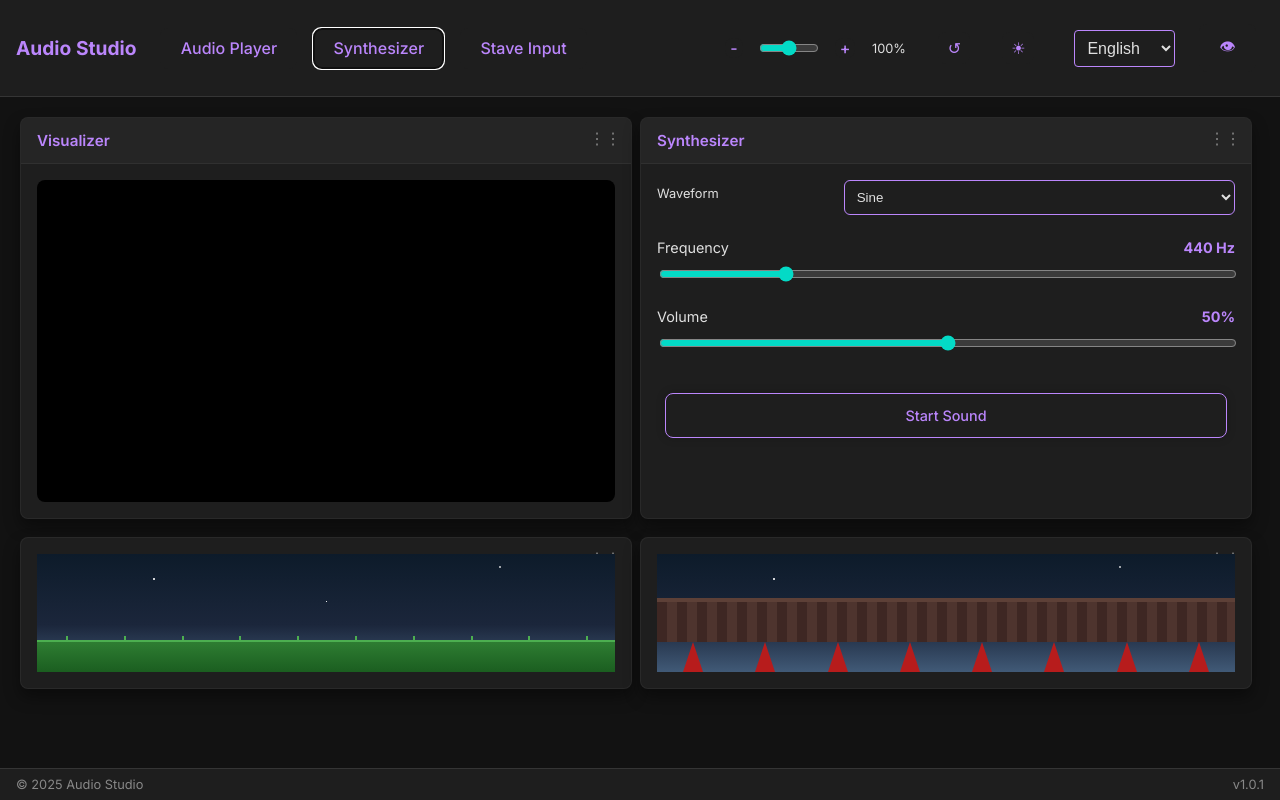
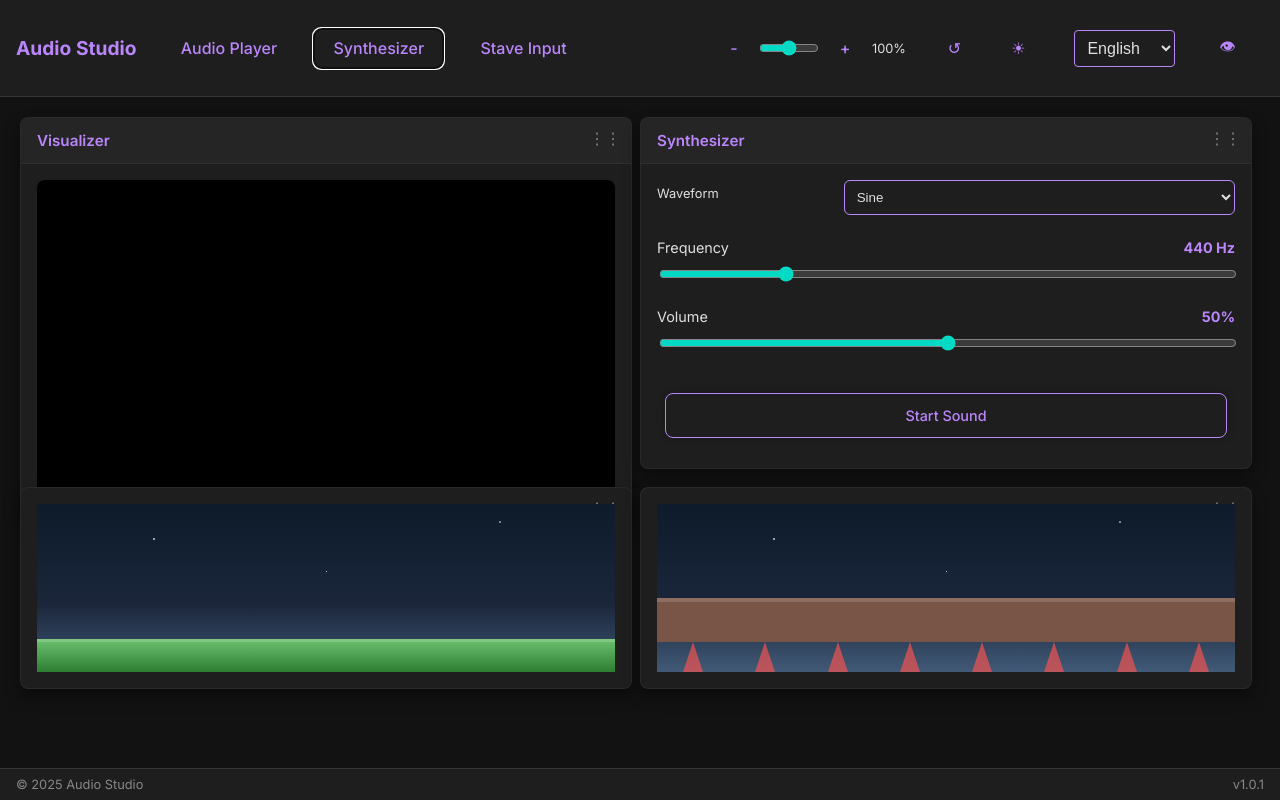
Before and after one commit to Luckysreee/MyAudioPlayer, a React (Vite) app: page / in a window 1280 px wide. Both pictures are taken after a click on the button "Synthesizer". Built offline with nearby package versions, Linux system fonts and the light colour scheme; the HTML template or start-up script is replaced by a standard one.

Commit message:
Redesigning the animations

```diff
--- a/src/components/AudioPlayer.jsx
+++ b/src/components/AudioPlayer.jsx
@@ -418,7 +418,7 @@ const AudioPlayer = ({
             <DraggableCard
                 title={translations.synthesizer}
                 initialPos={{ x: '50%', y: '20px' }}
-                initialSize={{ width: 'calc(50% - 30px)', height: '400px' }}
+                initialSize={{ width: 'calc(50% - 30px)', height: '350px' }}
                 className="synth-controls-card"
             >
                 <SynthControls
@@ -437,8 +437,8 @@ const AudioPlayer = ({
 
             {/* Animation Card 1 (Bottom Left - Ground) */}
             <DraggableCard
-                initialPos={{ x: '20px', y: '440px' }}
-                initialSize={{ width: 'calc(50% - 30px)', height: '150px' }}
+                initialPos={{ x: '20px', y: '390px' }}
+                initialSize={{ width: 'calc(50% - 30px)', height: '200px' }}
                 className="synth-anim-card-1"
             >
                 <SynthAnimation isPlaying={isSynthPlaying} mode="ground" delay={0} />
@@ -446,8 +446,8 @@ const AudioPlayer = ({
 
             {/* Animation Card 2 (Bottom Right - Bridge) */}
             <DraggableCard
-                initialPos={{ x: '50%', y: '440px' }}
-                initialSize={{ width: 'calc(50% - 30px)', height: '150px' }}
+                initialPos={{ x: '50%', y: '390px' }}
+                initialSize={{ width: 'calc(50% - 30px)', height: '200px' }}
                 className="synth-anim-card-2"
             >
                 <SynthAnimation isPlaying={isSynthPlaying} mode="bridge" delay={2} /> {/* Assuming 4s duration, delay 2s for half cycle overlap if continuous? Or check SynthAnimation logic */}
--- a/src/components/SynthAnimation.jsx
+++ b/src/components/SynthAnimation.jsx
@@ -1,11 +1,6 @@
 import React from 'react';
 
 const SynthAnimation = ({ isPlaying, mode = 'ground', animationDuration = 8 }) => {
-    // Mode: 'ground' (Leafy/Green) or 'bridge' (Stone/Spikes)
-    // Sequential Logic:
-    // Cycle = 8s.
-    // Ground: Walk 0-4s (0-50%).
-    // Bridge: Walk 4-8s (50-100%).
 
     return (
         <div style={{ width: '100%', height: '100%', position: 'relative', overflow: 'hidden' }}>
@@ -17,58 +12,48 @@ const SynthAnimation = ({ isPlaying, mode = 'ground', animationDuration = 8 }) =
                 zIndex: 0
             }}>
                 {/* Stars */}
-                <div style={{ position: 'absolute', top: '20%', left: '20%', width: '2px', height: '2px', background: '#fff', opacity: 0.8 }}></div>
-                <div style={{ position: 'absolute', top: '10%', left: '80%', width: '2px', height: '2px', background: '#fff', opacity: 0.6 }}></div>
-                <div style={{ position: 'absolute', top: '40%', left: '50%', width: '1px', height: '1px', background: '#fff', opacity: 0.9 }}></div>
+                <div style={{ position: 'absolute', top: '20%', left: '20%', width: '2px', height: '2px', background: '#fff', opacity: 0.8, borderRadius: '50%' }}></div>
+                <div style={{ position: 'absolute', top: '10%', left: '80%', width: '2px', height: '2px', background: '#fff', opacity: 0.6, borderRadius: '50%' }}></div>
+                <div style={{ position: 'absolute', top: '40%', left: '50%', width: '1px', height: '1px', background: '#fff', opacity: 0.9, borderRadius: '50%' }}></div>
             </div>
 
             {/* Terrain */}
             {mode === 'ground' ? (
-                // Ground Terrain
                 <div style={{
                     position: 'absolute', bottom: 0, left: 0, width: '100%', height: '30px',
-                    background: 'linear-gradient(to bottom, #2e7d32 0%, #1b5e20 100%)', // Realistic Green
-                    borderTop: '2px solid #4caf50',
+                    background: 'linear-gradient(to bottom, #66bb6a 0%, #2e7d32 100%)', // Brighter, cuter green
+                    borderTop: '3px solid #81c784',
                     zIndex: 1
-                }}>
-                    {/* Grass details */}
-                    {[...Array(10)].map((_, i) => (
-                        <div key={i} style={{
-                            position: 'absolute', bottom: '30px', left: `${i * 10 + 5}%`,
-                            width: '2px', height: '6px', background: '#4caf50'
-                        }}></div>
-                    ))}
-                </div>
+                }}></div>
             ) : (
-                // Bridge Terrain
                 <>
                     <div style={{
                         position: 'absolute', bottom: '30px', left: 0, width: '100%', height: '40px',
-                        background: 'repeating-linear-gradient(90deg, #3e2723 0, #3e2723 10px, #4e342e 10px, #4e342e 20px)', // Wood/Stone texture
-                        borderTop: '4px solid #5d4037',
+                        background: '#795548', // Brown wood
+                        borderTop: '4px solid #8d6e63',
                         zIndex: 1
                     }}></div>
-                    {/* Spikes Underneath */}
+                    {/* Soft Spikes */}
                     <div style={{ position: 'absolute', bottom: '0', left: '0', width: '100%', height: '30px', display: 'flex', justifyContent: 'space-around', zIndex: 0 }}>
                         {[...Array(8)].map((_, i) => (
                             <div key={i} style={{
                                 width: '0', height: '0',
                                 borderLeft: '10px solid transparent', borderRight: '10px solid transparent',
-                                borderBottom: '30px solid #b71c1c'
+                                borderBottom: '30px solid #ef5350', opacity: 0.7 // Muted Red (Softer)
                             }}></div>
                         ))}
                     </div>
                 </>
             )}
 
-            {/* Walking Person Container */}
+            {/* CUTE WALKER (Chibi Style) */}
             <div
-                className={`realistic-walker walker-${mode}`}
+                className={`cute-walker walker-${mode}`}
                 style={{
                     position: 'absolute',
-                    bottom: mode === 'bridge' ? '70px' : '30px', // Adjust for terrain height
-                    left: '-50px',
-                    width: '30px',
+                    bottom: mode === 'bridge' ? '70px' : '30px',
+                    left: '-60px',
+                    width: '40px',
                     height: '60px',
                     zIndex: 2,
                     animation: isPlaying
@@ -78,64 +63,66 @@ const SynthAnimation = ({ isPlaying, mode = 'ground', animationDuration = 8 }) =
                         : 'none',
                 }}
             >
-                {/* SVG Character (Simple Silhouette for realism/style) */}
-                <svg width="30" height="60" viewBox="0 0 30 60" fill="none">
-                    {/* Head */}
-                    <circle cx="15" cy="10" r="8" fill="#ffb74d" />
-                    {/* Body */}
-                    <rect x="10" y="18" width="10" height="25" fill="#1565c0" rx="2" />
-                    {/* Arms (Animated via CSS in SVG not easy, so use separate divs for limbs if possible, or just SVG group) */}
-                </svg>
+                {/* HEAD (Big & Round) */}
+                <div style={{
+                    position: 'absolute', top: '0', left: '0', width: '40px', height: '40px',
+                    background: '#ffcc80', borderRadius: '50%',
+                    boxShadow: 'inset -2px -2px 0 rgba(0,0,0,0.1)'
+                }}>
+                    {/* Eyes */}
+                    <div style={{ position: 'absolute', top: '15px', left: '10px', width: '6px', height: '6px', background: '#333', borderRadius: '50%' }}></div>
+                    <div style={{ position: 'absolute', top: '15px', right: '10px', width: '6px', height: '6px', background: '#333', borderRadius: '50%' }}></div>
+                    {/* Smile */}
+                    <div style={{
+                        position: 'absolute', top: '22px', left: '14px', width: '12px', height: '6px',
+                        borderBottom: '2px solid #e65100', borderRadius: '50%'
+                    }}></div>
+                    {/* Blush */}
+                    <div style={{ position: 'absolute', top: '20px', left: '6px', width: '6px', height: '3px', background: '#ffab91', borderRadius: '50%', opacity: 0.6 }}></div>
+                    <div style={{ position: 'absolute', top: '20px', right: '6px', width: '6px', height: '3px', background: '#ffab91', borderRadius: '50%', opacity: 0.6 }}></div>
+                </div>
 
-                {/* Dynamic Limbs (Divs for easy CSS animation) */}
+                {/* BODY (Small) */}
+                <div style={{
+                    position: 'absolute', top: '35px', left: '10px', width: '20px', height: '20px',
+                    background: '#42a5f5', borderRadius: '10px', zIndex: -1
+                }}></div>
+
+                {/* LIMBS (Simple Noodles) */}
                 {/* Left Leg */}
                 <div style={{
-                    position: 'absolute', top: '40px', left: '8px', width: '6px', height: '20px', background: '#333',
-                    transformOrigin: 'top',
-                    animation: isPlaying ? 'legMove 0.8s infinite alternate' : 'none',
-                    borderRadius: '2px'
+                    position: 'absolute', top: '50px', left: '12px', width: '6px', height: '12px', background: '#333',
+                    transformOrigin: 'top', borderRadius: '3px',
+                    animation: isPlaying ? 'legBounce 0.4s infinite alternate' : 'none'
                 }}></div>
                 {/* Right Leg */}
                 <div style={{
-                    position: 'absolute', top: '40px', left: '16px', width: '6px', height: '20px', background: '#333',
-                    transformOrigin: 'top',
-                    animation: isPlaying ? 'legMove 0.8s infinite alternate-reverse' : 'none',
-                    borderRadius: '2px'
-                }}></div>
-                {/* Arm */}
-                <div style={{
-                    position: 'absolute', top: '20px', left: '12px', width: '6px', height: '18px', background: '#ffb74d',
-                    transformOrigin: 'top',
-                    borderRadius: '2px',
-                    animation: isPlaying ? 'armMove 0.8s infinite alternate' : 'none'
+                    position: 'absolute', top: '50px', left: '22px', width: '6px', height: '12px', background: '#333',
+                    transformOrigin: 'top', borderRadius: '3px',
+                    animation: isPlaying ? 'legBounce 0.4s infinite alternate-reverse' : 'none'
                 }}></div>
 
             </div>
 
             <style>{`
-                /* Keyframes for Sequential Movement */
                 @keyframes walkGround {
-                    0% { left: -50px; opacity: 1; }
+                    0% { left: -60px; opacity: 1; }
                     48% { left: 110%; opacity: 1; }
                     48.01% { opacity: 0; }
                     100% { opacity: 0; }
                 }
 
                 @keyframes walkBridge {
-                    0% { opacity: 0; left: -50px; }
-                    50% { opacity: 0; left: -50px; } /* Wait for Ground cycle */
-                    50.01% { opacity: 1; left: -50px; } /* Start */
+                    0% { opacity: 0; left: -60px; }
+                    50% { opacity: 0; left: -60px; }
+                    50.01% { opacity: 1; left: -60px; }
                     98% { left: 110%; opacity: 1; }
-                    100% { left: 110%; opacity: 0; } /* Reset */
+                    100% { left: 110%; opacity: 0; }
                 }
 
-                @keyframes legMove {
-                    from { transform: rotate(-25deg); }
-                    to { transform: rotate(25deg); }
-                }
-                @keyframes armMove {
-                    from { transform: rotate(20deg); }
-                    to { transform: rotate(-20deg); }
+                @keyframes legBounce {
+                    from { transform: translateY(0); }
+                    to { transform: translateY(-4px) rotate(10deg); } /* Bouncy walk */
                 }
             `}</style>
         </div>
```
Also changed, not shown: src/components/StaveVisualizer.jsx (+39 -35 lines).
